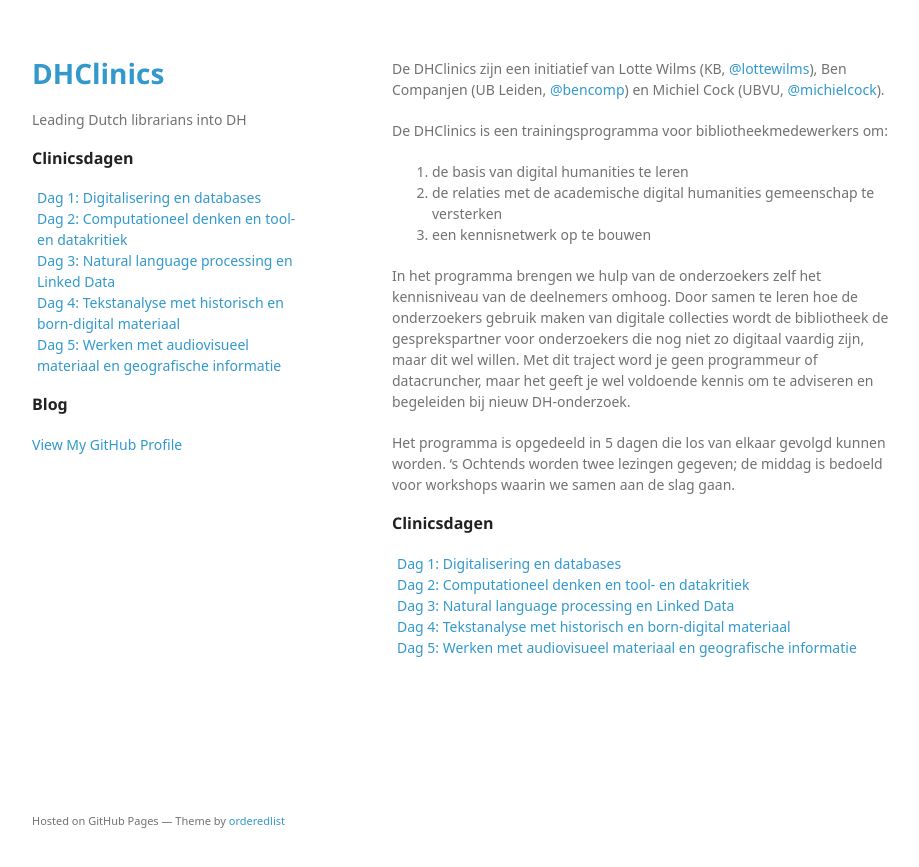
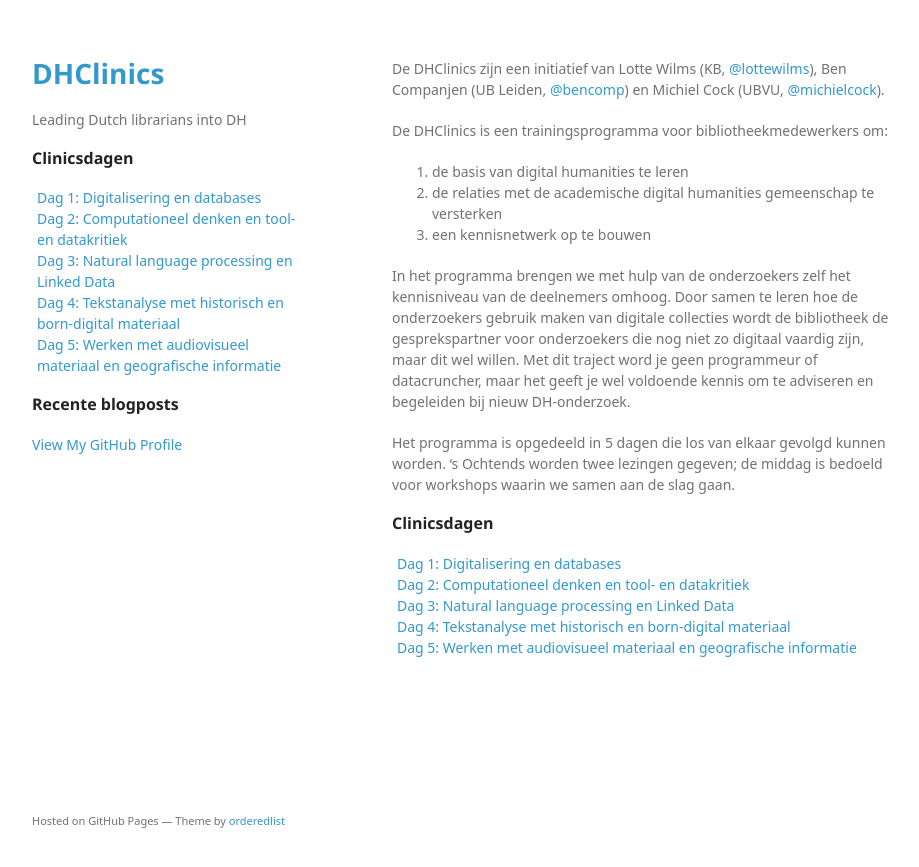
Before and after one commit to DHClinics/dhclinics.github.io, a Jekyll site: the page built from index.md, in a window 1280 px wide. Shown: the top 867 px of the page, without its empty margins (178-1097 px from the left). Built offline with Jekyll 4.4.1, drawn with Linux system fonts in a browser that asks for light colours; some web fonts are replaced; a script that is not in the unit is left out.

Commit message:
Voeg 'met' in, hernoem kopje 'Blog'

```diff
--- a/_includes/blog.html
+++ b/_includes/blog.html
@@ -1,5 +1,5 @@
 <nav>
-<h1>Blog</h1>
+<h1>Recente blogposts</h1>
 {% assign posts = site.posts | sort: 'date' %}
 <ul>
   {% for post in posts limit:3 %}
--- a/index.md
+++ b/index.md
@@ -10,7 +10,7 @@ De DHClinics is een trainingsprogramma voor bibliotheekmedewerkers om:
 2. de relaties met de academische digital humanities gemeenschap te versterken
 3. een kennisnetwerk op te bouwen
 
-In het programma brengen we hulp van de onderzoekers zelf het kennisniveau van de deelnemers omhoog. Door samen te leren hoe de onderzoekers gebruik maken van digitale collecties wordt de bibliotheek de gesprekspartner voor onderzoekers die nog niet zo digitaal vaardig zijn, maar dit wel willen. Met dit traject word je geen programmeur of datacruncher, maar het geeft je wel voldoende kennis om te adviseren en begeleiden bij nieuw DH-onderzoek.
+In het programma brengen we met hulp van de onderzoekers zelf het kennisniveau van de deelnemers omhoog. Door samen te leren hoe de onderzoekers gebruik maken van digitale collecties wordt de bibliotheek de gesprekspartner voor onderzoekers die nog niet zo digitaal vaardig zijn, maar dit wel willen. Met dit traject word je geen programmeur of datacruncher, maar het geeft je wel voldoende kennis om te adviseren en begeleiden bij nieuw DH-onderzoek.
 
 Het  programma is opgedeeld in 5 dagen die los van elkaar gevolgd kunnen worden. 's Ochtends worden twee lezingen gegeven; de middag is bedoeld voor workshops waarin we samen aan de slag gaan.
 
```
